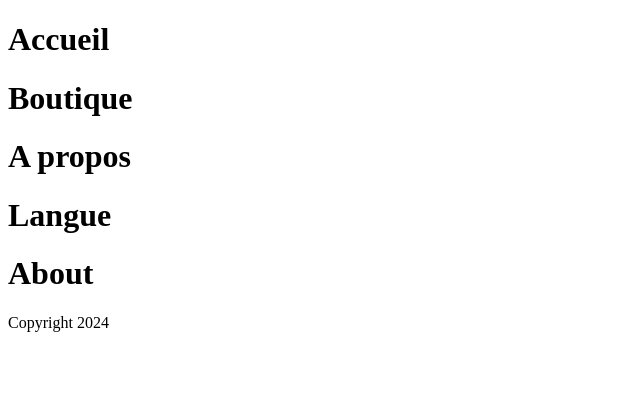
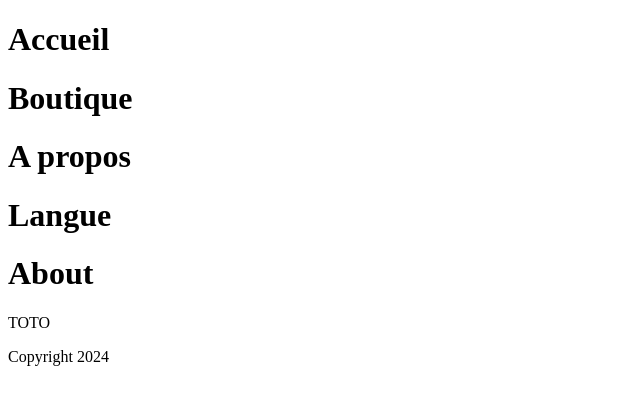
Before and after one commit to DonovanViger/projetGITTDC, a plain HTML site: page index.html in a window 1280 px wide. Shown: the whole page, without its empty margins (0-640 px from the left). Drawn offline with Linux system fonts and the light colour scheme.

Commit message:
ajout <p> dans header

```diff
--- a/index.html
+++ b/index.html
@@ -12,6 +12,7 @@
         <h1>A propos</h1>
         <h1>Langue</h1>
         <h1>About</h1>
+        <p>TOTO</p>
     </header>
     <footer>
         Copyright 2024
```
